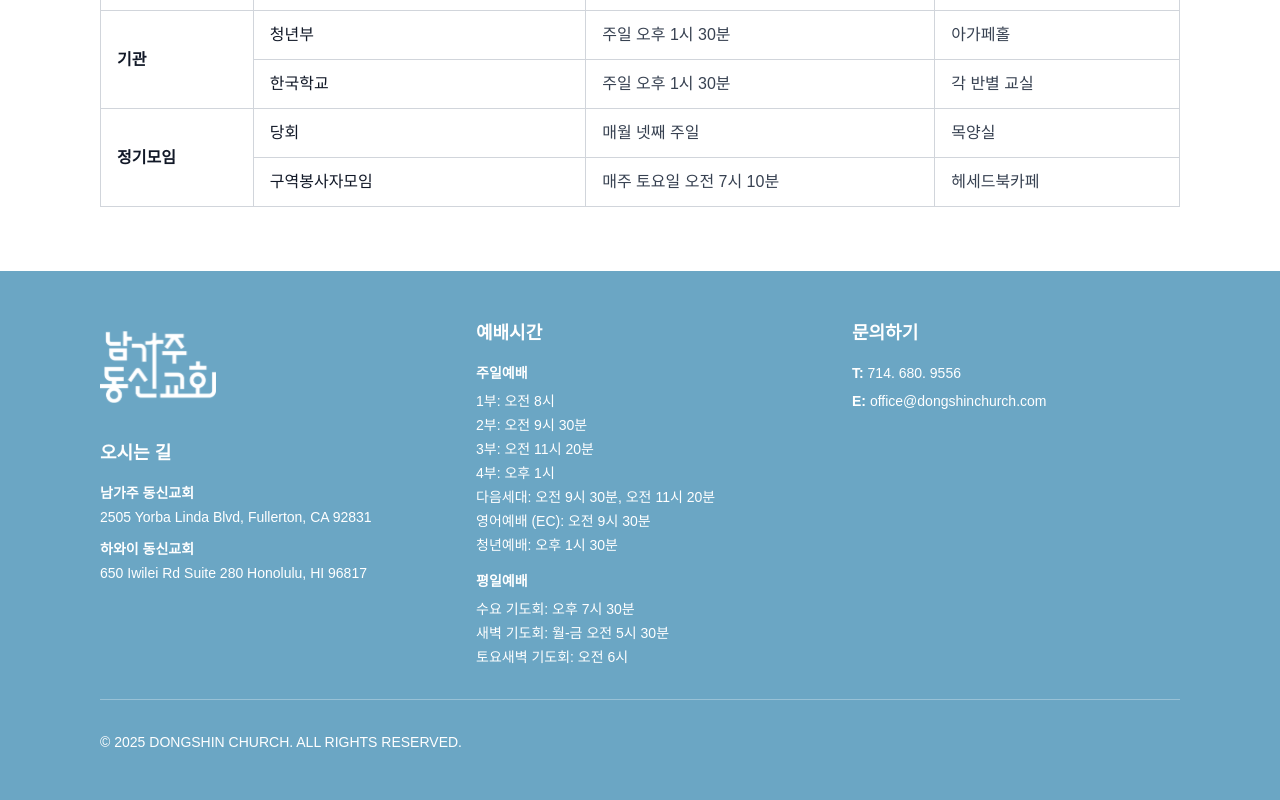
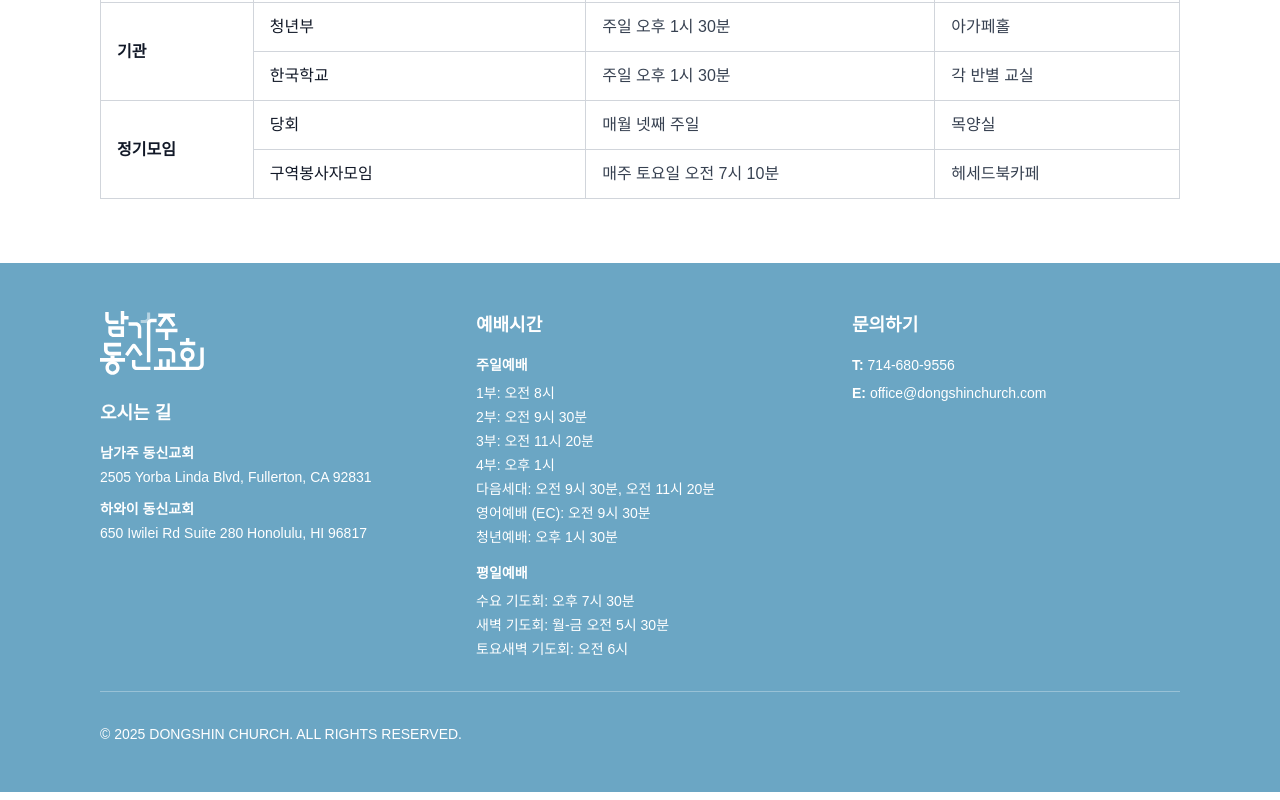
Before and after one commit to yongheelee-tech/dongshinchurch, a React (Vite) app: page /worship-times in a window 1280 px wide. Shown: the part 1370-2170 px from the top of the page. Built offline with nearby package versions, Linux system fonts and the light colour scheme; a web font is replaced by a local one.

Commit message:
Enhance App component by adding new routes for NextGeneration and Toddler, and improve Header dropdown functionality for better navigation experience.

```diff
--- a/src/components/Footer.jsx
+++ b/src/components/Footer.jsx
@@ -1,4 +1,4 @@
-import logo from '../../img/footerlogo.svg'
+import logo from '../../img/dsfooterlogo.svg'
 
 export default function Footer() {
   return (
@@ -7,7 +7,7 @@ export default function Footer() {
         <div className="grid md:grid-cols-3 gap-8 md:gap-12 mb-8">
           {/* Left Column - 오시는 길 */}
           <div>
-            <img src={logo} alt="남가주 동신교회" className="h-24 md:h-24 w-auto mb-6" />
+            <img src={logo} alt="남가주 동신교회" className="h-14 md:h-16 w-auto mb-6" />
             <h4 className="text-lg font-semibold mb-4">오시는 길</h4>
             <div className="space-y-3 text-sm">
               <div>
@@ -52,7 +52,7 @@ export default function Footer() {
           <div>
             <h4 className="text-lg font-semibold mb-4">문의하기</h4>
             <div className="space-y-2 text-sm">
-              <p><span className="font-semibold">T:</span> 714. 680. 9556</p>
+              <p><span className="font-semibold">T:</span> 714-680-9556</p>
               <p><span className="font-semibold">E:</span> office@dongshinchurch.com</p>
             </div>
           </div>
--- a/src/components/Header.jsx
+++ b/src/components/Header.jsx
@@ -129,7 +129,7 @@ export default function Header() {
             {/* Logo */}
             <div className="flex items-center py-4">
               <Link to="/" className="flex items-center">
-                <img src={logo} alt="남가주 동신교회" className="h-12 md:h-16 w-auto object-contain block" />
+                <img src={logo} alt="남가주 동신교회" className="h-12 md:h-14 w-auto object-contain block" />
               </Link>
             </div>
 
--- a/src/components/Hero.jsx
+++ b/src/components/Hero.jsx
@@ -43,7 +43,7 @@ export default function Hero() {
           </p>
 
           {/* English Text */}
-          <h1 className="font-gotham text-4xl md:text-6xl lg:text-7xl xl:text-8xl text-white mb-6 md:mb-8 leading-tight whitespace-nowrap">
+          <h1 className="font-gotham text-4xl md:text-5xl lg:text-6xl xl:text-8xl text-white mb-6 md:mb-8 leading-tight whitespace-nowrap">
             <span className="font-light">not I, but </span>
             <span className="font-bold">Christ</span>
           </h1>
```
Also changed, not shown: img/dsfooterlogo.svg (added).
